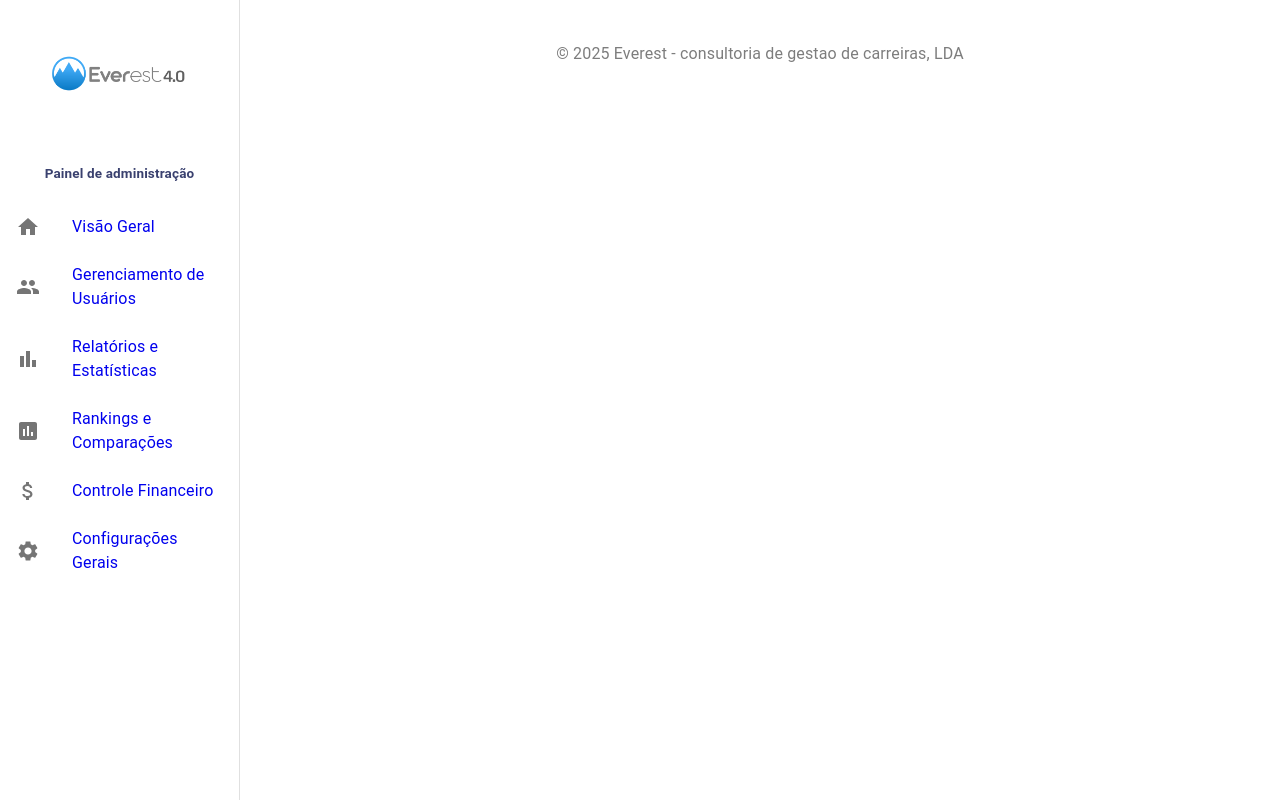
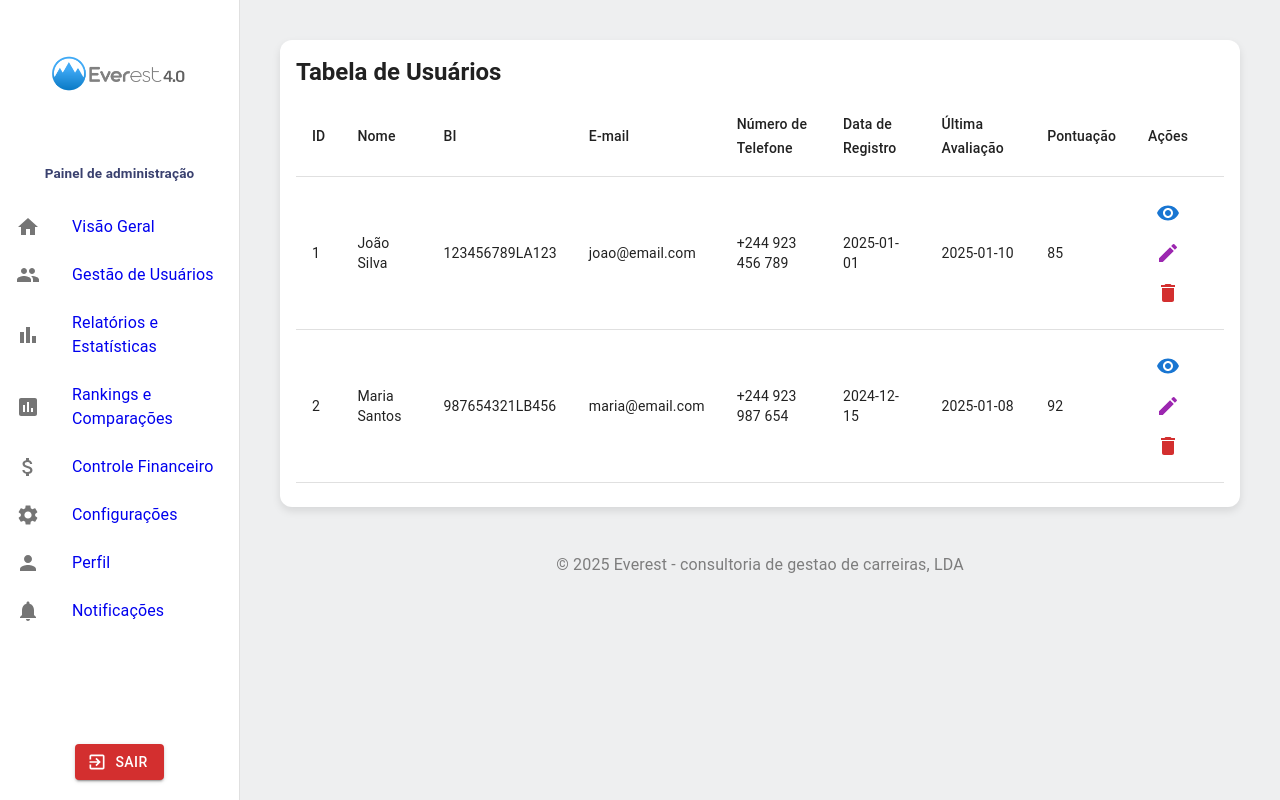
Before and after one commit to FredericoCanoeira/everest-ferramentas, a React (Create React App) app in the folder admin-frontend/: page /users in a window 1280 px wide. Built offline with nearby package versions, Linux system fonts and the light colour scheme.

Commit message:
feat: add profile, notifications links, and logout button to Sidenav; set background color to #EEEFF0

```diff
--- a/admin-frontend/src/App.js
+++ b/admin-frontend/src/App.js
@@ -2,6 +2,11 @@ import React from "react";
 import { BrowserRouter as Router, Routes, Route } from "react-router-dom";
 import Sidenav from "./components/Sidenav";
 import DashboardOverview from "./pages/DashboardOverview";
+import Users from "./pages/Users";
+import Reports from "./pages/Reports";
+import Rankings from "./pages/Rankings";
+import Finance from "./pages/Finance";
+import Settings from "./pages/Settings";
 import "./assets/style/Layout.css";
 import Footer from "./components/Footer";
 //import SearchBar from "./components/SearchBar";
@@ -15,7 +20,13 @@ function App() {
       <main className="main-content">
       <Routes>
         <Route path="/" element={<DashboardOverview />} />
+        <Route path="/users" element={<Users />} />
+      <Route path="/reports" element={<Reports />} />
+      <Route path="/rankings" element={<Rankings />} />
+      <Route path="/finance" element={<Finance />} />
+      <Route path="/settings" element={<Settings />} />
       </Routes>
+
       {/* Footer fixo no final da página */}
       <Footer />
 
--- a/admin-frontend/src/assets/style/Layout.css
+++ b/admin-frontend/src/assets/style/Layout.css
@@ -1,16 +1,18 @@
+body {
+  margin: 0;
+  padding: 0;
+  font-family: system-ui, -apple-system, BlinkMacSystemFont, 'Segoe UI', Roboto, Oxygen, Ubuntu, Cantarell, 'Open Sans', 'Helvetica Neue', sans-serif, sans-serif;
+  background-color: #EEEFF0; /* Cor de fundo */
+}
+
 .app-container {
-    display: flex;
-  }
+  display: flex;
+}
 
-  .main-content {
-    margin-left: 240px;
-    padding: 16px;
-    width: calc(100% - 240px);
-  }
-
-  @media (max-width: 600px) {
-    .main-content {
-      margin-left: 0;
-      width: 100%;
-    }
-  }
+.main-content {
+  margin-left: 240px; /* Largura do Sidenav */
+  flex: 1;
+  padding: 20px;
+  background-color: #EEEFF0; /* Cor de fundo */
+  min-height: 100vh;
+}
--- a/admin-frontend/src/components/Sidenav.js
+++ b/admin-frontend/src/components/Sidenav.js
@@ -1,7 +1,7 @@
 import React from "react";
 import { Link } from "react-router-dom";
-import { Drawer, List, ListItem, ListItemIcon, ListItemText, Box } from "@mui/material";
-import { Home, Group, BarChart, Assessment, AttachMoney, Settings } from "@mui/icons-material";
+import { Drawer, List, ListItem, ListItemIcon, ListItemText, Box, Button } from "@mui/material";
+import { Home, Group, BarChart, Assessment, AttachMoney, Settings, Person, Notifications, ExitToApp } from "@mui/icons-material";
 import "../assets/style/Sidenav.css";
 import EverestLogo from "../assets/images/logo-dark.png";
 
@@ -10,56 +10,90 @@ function Sidenav() {
     <Drawer
       variant="permanent"
       className="sidenav-drawer"
+      sx={{ backgroundColor: "#EEEFF0" }}
       classes={{ paper: "sidenav-paper" }}
     >
+      {/* Logo da Everest */}
+      <Box className="sidenav-header" sx={{ textAlign: "center", padding: "20px 0" }}>
+        <img src={EverestLogo} alt="Everest Logo" style={{ maxWidth: "80%" }} />
+      </Box>
 
-            {/* Adicionado o logo da Everest */}
-            <Box className="sidenav-header" sx={{ textAlign: "center", padding: "20px 0" }}>
-          <img src={EverestLogo} alt="Everest Logo" style={{ maxWidth: "80%" }} />
-        </Box>
-
-
+      {/* Cabeçalho */}
       <Box className="sidenav-header">
         <h2>Painel de administração</h2>
       </Box>
+
       <List className="sidenav-list">
-        <ListItem button component={Link} to="/">
+        {/* Links de Navegação */}
+        <ListItem button={true} component={Link} to="/">
           <ListItemIcon>
             <Home className="sidenav-icon" />
           </ListItemIcon>
           <ListItemText primary="Visão Geral" />
         </ListItem>
-        <ListItem button component={Link} to="/users">
+
+        <ListItem button={true} component={Link} to="/users">
           <ListItemIcon>
             <Group className="sidenav-icon" />
           </ListItemIcon>
-          <ListItemText primary="Gerenciamento de Usuários" />
+          <ListItemText primary="Gestão de Usuários" />
         </ListItem>
-        <ListItem button component={Link} to="/reports">
+
+        <ListItem button={true} component={Link} to="/reports">
           <ListItemIcon>
             <BarChart className="sidenav-icon" />
           </ListItemIcon>
           <ListItemText primary="Relatórios e Estatísticas" />
         </ListItem>
-        <ListItem button component={Link} to="/rankings">
+
+        <ListItem button={true} component={Link} to="/rankings">
           <ListItemIcon>
             <Assessment className="sidenav-icon" />
           </ListItemIcon>
           <ListItemText primary="Rankings e Comparações" />
         </ListItem>
-        <ListItem button component={Link} to="/finance">
+
+        <ListItem button={true} component={Link} to="/finance">
           <ListItemIcon>
             <AttachMoney className="sidenav-icon" />
           </ListItemIcon>
           <ListItemText primary="Controle Financeiro" />
         </ListItem>
-        <ListItem button component={Link} to="/settings">
+
+        <ListItem button={true} component={Link} to="/settings">
           <ListItemIcon>
             <Settings className="sidenav-icon" />
           </ListItemIcon>
-          <ListItemText primary="Configurações Gerais" />
+          <ListItemText primary="Configurações" />
+        </ListItem>
+
+        {/* Links Adicionais */}
+        <ListItem button={true} component={Link} to="/profile">
+          <ListItemIcon>
+            <Person className="sidenav-icon" />
+          </ListItemIcon>
+          <ListItemText primary="Perfil" />
+        </ListItem>
+
+        <ListItem button={true} component={Link} to="/notifications">
+          <ListItemIcon>
+            <Notifications className="sidenav-icon" />
+          </ListItemIcon>
+          <ListItemText primary="Notificações" />
         </ListItem>
       </List>
+
+      {/* Botão de Sair */}
+      <Box sx={{ textAlign: "center", marginTop: "auto", padding: "20px" }}>
+        <Button
+          variant="contained"
+          color="error"
+          startIcon={<ExitToApp />}
+          onClick={() => console.log("Sair do Dashboard")}
+        >
+          Sair
+        </Button>
+      </Box>
     </Drawer>
   );
 }
--- /dev/null
+++ b/admin-frontend/src/pages/Finance.js
@@ -0,0 +1,18 @@
+// src/pages/Finance.js
+import React from "react";
+import { Typography, Box } from "@mui/material";
+
+function Finance() {
+  return (
+    <Box p={3}>
+      <Typography variant="h4" fontWeight="bold" gutterBottom>
+        Controle Financeiro
+      </Typography>
+      <Typography variant="body1">
+        Página para gerenciar receitas, despesas e relatórios financeiros.
+      </Typography>
+    </Box>
+  );
+}
+
+export default Finance;
--- /dev/null
+++ b/admin-frontend/src/pages/Rankings.js
@@ -0,0 +1,17 @@
+import React from "react";
+import { Typography, Box } from "@mui/material";
+
+function Rankings() {
+  return (
+    <Box p={3}>
+      <Typography variant="h4" fontWeight="bold" gutterBottom>
+        Rankings e Comparações
+      </Typography>
+      <Typography variant="body1">
+        Página para comparar e visualizar os rankings dos usuários e categorias.
+      </Typography>
+    </Box>
+  );
+}
+
+export default Rankings;
--- /dev/null
+++ b/admin-frontend/src/pages/Reports.js
@@ -0,0 +1,17 @@
+import React from "react";
+import { Typography, Box } from "@mui/material";
+
+function Reports() {
+  return (
+    <Box p={3}>
+      <Typography variant="h4" fontWeight="bold" gutterBottom>
+        Relatórios e Estatísticas
+      </Typography>
+      <Typography variant="body1">
+        Página para exibir relatórios e análises detalhadas.
+      </Typography>
+    </Box>
+  );
+}
+
+export default Reports;
--- /dev/null
+++ b/admin-frontend/src/pages/Settings.js
@@ -0,0 +1,18 @@
+// src/pages/Settings.js
+import React from "react";
+import { Typography, Box } from "@mui/material";
+
+function Settings() {
+  return (
+    <Box p={3}>
+      <Typography variant="h4" fontWeight="bold" gutterBottom>
+        Configurações Gerais
+      </Typography>
+      <Typography variant="body1">
+        Página para configurar preferências e personalizar o sistema.
+      </Typography>
+    </Box>
+  );
+}
+
+export default Settings;
--- /dev/null
+++ b/admin-frontend/src/pages/Users.js
@@ -0,0 +1,83 @@
+// src/pages/Users.js
+import React from "react";
+import { Card, CardContent, Typography, Table, TableHead, TableRow, TableCell, TableBody, Button, IconButton } from "@mui/material";
+import DeleteIcon from "@mui/icons-material/Delete";
+import EditIcon from "@mui/icons-material/Edit";
+import VisibilityIcon from "@mui/icons-material/Visibility";
+
+function Users() {
+  const users = [
+    {
+      id: 1,
+      nome: "João Silva",
+      bi: "123456789LA123",
+      email: "joao@email.com",
+      telefone: "+244 923 456 789",
+      dataRegistro: "2025-01-01",
+      ultimaAvaliacao: "2025-01-10",
+      pontuacao: 85,
+    },
+    {
+      id: 2,
+      nome: "Maria Santos",
+      bi: "987654321LB456",
+      email: "maria@email.com",
+      telefone: "+244 923 987 654",
+      dataRegistro: "2024-12-15",
+      ultimaAvaliacao: "2025-01-08",
+      pontuacao: 92,
+    },
+  ];
+
+  return (
+    <Card sx={{ margin: "20px", boxShadow: "0 4px 8px rgba(0, 0, 0, 0.1)", borderRadius: "12px" }}>
+      <CardContent>
+        <Typography variant="h5" fontWeight="bold" gutterBottom>
+          Tabela de Usuários
+        </Typography>
+        <Table>
+          <TableHead>
+            <TableRow>
+              <TableCell>ID</TableCell>
+              <TableCell>Nome</TableCell>
+              <TableCell>BI</TableCell>
+              <TableCell>E-mail</TableCell>
+              <TableCell>Número de Telefone</TableCell>
+              <TableCell>Data de Registro</TableCell>
+              <TableCell>Última Avaliação</TableCell>
+              <TableCell>Pontuação</TableCell>
+              <TableCell>Ações</TableCell>
+            </TableRow>
+          </TableHead>
+          <TableBody>
+            {users.map((user) => (
+              <TableRow key={user.id}>
+                <TableCell>{user.id}</TableCell>
+                <TableCell>{user.nome}</TableCell>
+                <TableCell>{user.bi}</TableCell>
+                <TableCell>{user.email}</TableCell>
+                <TableCell>{user.telefone}</TableCell>
+                <TableCell>{user.dataRegistro}</TableCell>
+                <TableCell>{user.ultimaAvaliacao}</TableCell>
+                <TableCell>{user.pontuacao}</TableCell>
+                <TableCell>
+                  <IconButton color="primary" title="Visualizar">
+                    <VisibilityIcon />
+                  </IconButton>
+                  <IconButton color="secondary" title="Editar">
+                    <EditIcon />
+                  </IconButton>
+                  <IconButton color="error" title="Excluir">
+                    <DeleteIcon />
+                  </IconButton>
+                </TableCell>
+              </TableRow>
+            ))}
+          </TableBody>
+        </Table>
+      </CardContent>
+    </Card>
+  );
+}
+
+export default Users;
```
